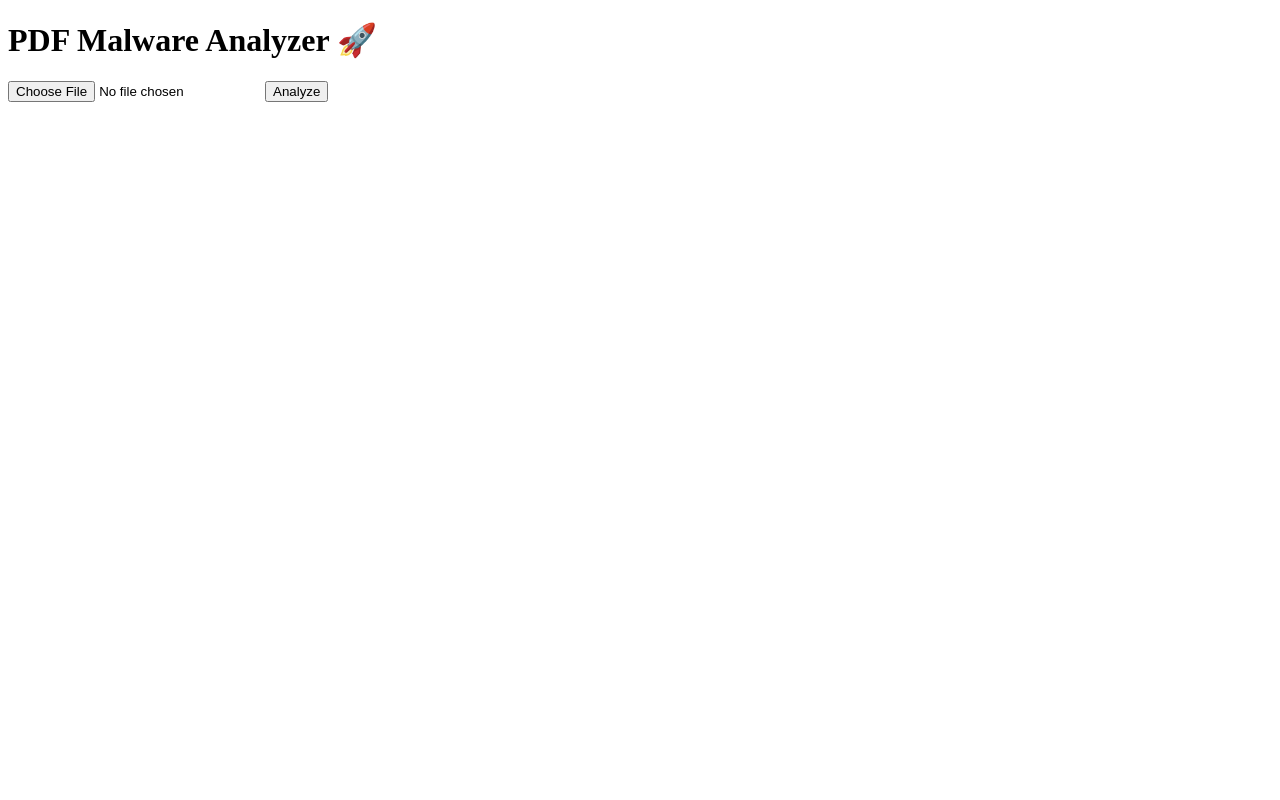
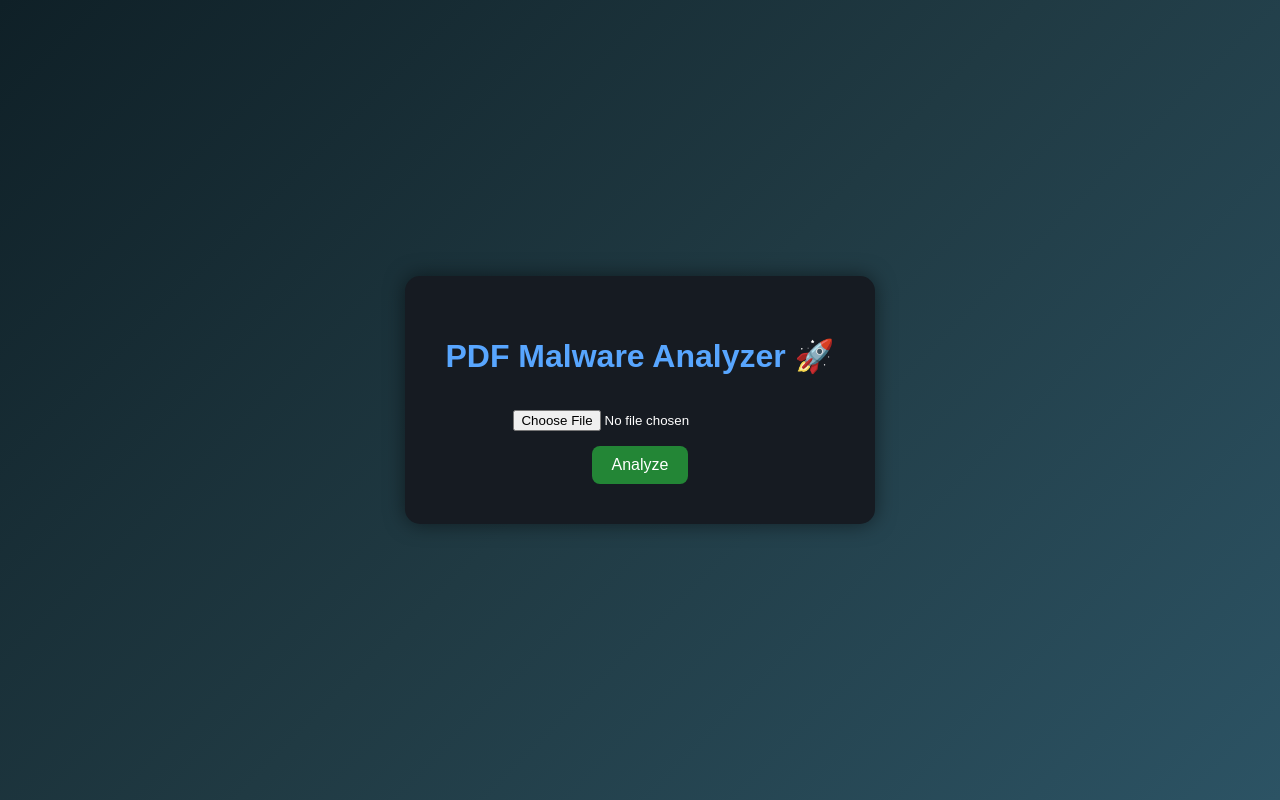
Before and after one commit to siddhantkumbhar107/my-project, a Flask app: page / in a window 1280 px wide. Run offline with Flask 3, Linux system fonts and the light colour scheme.

Commit message:
Update index.html

```diff
--- a/templates/index.html
+++ b/templates/index.html
@@ -2,15 +2,66 @@
 <html>
 <head>
     <title>PDF Malware Analyzer</title>
+
+    <style>
+        body {
+            margin: 0;
+            height: 100vh;
+            display: flex;
+            justify-content: center;
+            align-items: center;
+            background: linear-gradient(135deg, #0f2027, #203a43, #2c5364);
+            font-family: Arial, sans-serif;
+            color: white;
+        }
+
+        .container {
+            background: #161b22;
+            padding: 40px;
+            border-radius: 15px;
+            text-align: center;
+            box-shadow: 0 0 20px rgba(0,0,0,0.5);
+        }
+
+        h1 {
+            margin-bottom: 20px;
+            color: #58a6ff;
+        }
+
+        input[type="file"] {
+            margin: 15px 0;
+            color: white;
+        }
+
+        button {
+            padding: 10px 20px;
+            border: none;
+            border-radius: 8px;
+            background-color: #238636;
+            color: white;
+            font-size: 16px;
+            cursor: pointer;
+        }
+
+        button:hover {
+            background-color: #2ea043;
+        }
+    </style>
+
 </head>
+
 <body>
+
+<div class="container">
 
     <h1>PDF Malware Analyzer 🚀</h1>
 
     <form action="/analyze" method="POST" enctype="multipart/form-data">
-        <input type="file" name="file" required>
+        <input type="file" name="file" required><br>
         <button type="submit">Analyze</button>
     </form>
 
+</div>
+
 </body>
 </html>
```
